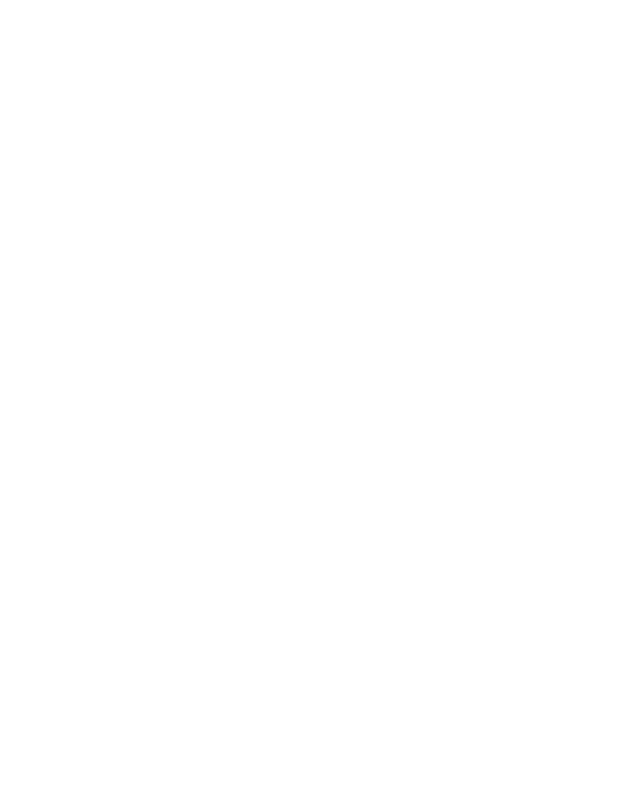
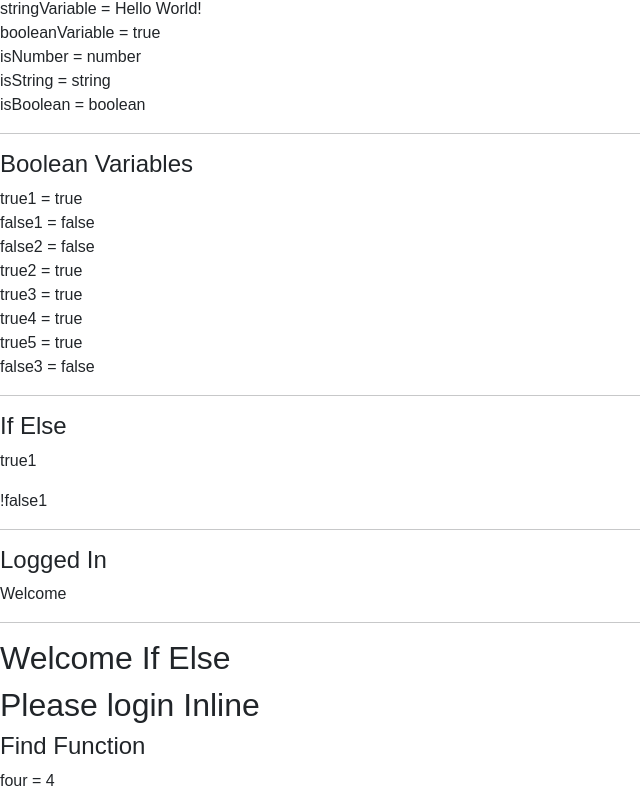
Before and after one commit to WeiqingGao/kanbas-react-web-app-cs5610-fa24, a React (Create React App) app: page /#/Labs/Lab3 in a window 1280 px wide. Shown: the part 435-1231 px from the top of the page, without its empty margins (0-640 px from the left). Before the commit the page ends 800 px from the top, so only its background shows below. Built offline with nearby package versions, Linux system fonts and the light colour scheme.

Commit message:
complete 2.1 2.2

```diff
--- /dev/null
+++ b/src/Labs/Lab3/BooleanVariables.tsx
@@ -0,0 +1,23 @@
+export default function BooleanVariables() {
+    let numberVariable = 123, floatingPointNumber = 234.345;
+    let true1 = true, false1 = false;
+    let false2 = true1 && false1;
+    let true2 = true1 || false1;
+    let true3 = !false2;
+    let true4 = numberVariable === 123; // always use === not ==
+    let true5 = floatingPointNumber !== 321.432;
+    let false3 = numberVariable < 100;
+    return (
+        <div id="wd-boolean-variables">
+            <h4>Boolean Variables</h4>
+            true1     = {true1 + ""}     <br />
+            false1    = {false1 + ""}    <br />
+            false2    = {false2 + ""}    <br />
+            true2     = {true2 + ""}     <br />
+            true3     = {true3 + ""}     <br />
+            true4     = {true4 + ""}     <br />
+            true5     = {true5 + ""}     <br />
+            false3    = {false3 + ""}    <hr />
+        </div>
+    );
+}
--- /dev/null
+++ b/src/Labs/Lab3/ConditionalOutputIfElse.tsx
@@ -0,0 +1,9 @@
+const ConditionalOutputIfElse = () => {
+    const loggedIn = true;
+    if(loggedIn) {
+      return (<h2 id="wd-conditional-output-if-else-welcome">Welcome If Else</h2>);
+    } else {
+      return (<h2 id="wd-conditional-output-if-else-login">Please login If Else</h2>);
+    }
+};
+export default ConditionalOutputIfElse;
--- /dev/null
+++ b/src/Labs/Lab3/ConditionalOutputInline.tsx
@@ -0,0 +1,10 @@
+const ConditionalOutputInline = () => {
+    const loggedIn = false;
+    return (
+        <div id="wd-conditional-output-inline">
+            { loggedIn && <h2>Welcome Inline</h2>      }
+            {!loggedIn && <h2>Please login Inline</h2> }
+        </div>
+    );
+};
+export default ConditionalOutputInline;
--- /dev/null
+++ b/src/Labs/Lab3/IfElse.tsx
@@ -0,0 +1,10 @@
+export default function ifElse() {
+   let true1 = true, false1 = false;
+   return(
+      <div id="wd-if-else">
+         <h4>If Else</h4>
+         { true1 && <p>true1</p> }
+         { !false1 ? <p>!false1</p> : <p>false1</p> } <hr/>
+      </div>
+   );
+}
--- /dev/null
+++ b/src/Labs/Lab3/TernaryOperator.tsx
@@ -0,0 +1,9 @@
+export default function TernaryOperator() {
+    let loggedIn = true;
+    return (
+        <div id="wd-ternary-operator">
+            <h4>Logged In</h4>
+            { loggedIn ? <p>Welcome</p> : <p>Please login</p> } <hr/>
+        </div>
+    )
+}
--- /dev/null
+++ b/src/Labs/Lab3/VariableTypes.tsx
@@ -0,0 +1,26 @@
+export default function VariableTypes() {
+    {/* JavaScript is dynamic language, which means the data types of variables are
+        dynamic. The data type of a variable can change automatically based on the
+        value of this variable. Thus, we don't need to explicitly declare the data type */}
+    let numberVariable = 123;
+    let floatingPointNumber = 234.345;
+    let stringVariable = 'Hello World!';
+    let booleanVariable = true;
+    // typeof is used to return the date type of a variable
+    let isNumber = typeof numberVariable;
+    let isString = typeof stringVariable;
+    let isBoolean = typeof booleanVariable;
+
+    return(
+        <div id="wd-variable-types">
+            <h4>Variables Types</h4>
+            numberVariable = { numberVariable }<br/>
+            floatingPointNumber = { floatingPointNumber }<br/>
+            stringVariable = { stringVariable }<br/>
+            booleanVariable = { booleanVariable + "" }<br/>
+            isNumber = { isNumber }<br/>
+            isString = { isString }<br/>
+            isBoolean = { isBoolean }<hr/>
+        </div>
+    );
+}
--- a/src/Labs/Lab3/index.tsx
+++ b/src/Labs/Lab3/index.tsx
@@ -1,19 +1,29 @@
+import BooleanVariables from "./BooleanVariables";
 import FilterFunction from "./FilterFunction";
 import FindFunction from "./FindFunction";
 import FindIndex from "./FindIndex";
 import VariablesAndConstants from "./VariablesAndConstants";
+import VariableTypes from "./VariableTypes";
+import IfElse from "./IfElse";
+import TernaryOperator from "./TernaryOperator";
+import ConditionalOutputIfElse from "./ConditionalOutputIfElse";
+import ConditionalOutputInline from "./ConditionalOutputInline";
 
 export default function Lab3() {
     return (
         <div id="wd-lab3" className="container-flud">
             <h2>Lab 3</h2>
-            {/*
             <VariablesAndConstants/>
+            <VariableTypes/>
+            <BooleanVariables/>
+            <IfElse/>
+            <TernaryOperator/>
+            <ConditionalOutputIfElse/>
+            <ConditionalOutputInline/>
+            <FindFunction/>
 
-            <FindFunction/>
-            <FindIndex/>
             <FilterFunction/>
-            */}
+
         </div>
     );
 }
```
Also changed, not shown: src/Labs/Lab3/VariablesAndConstants.tsx (+15 -1 lines).
